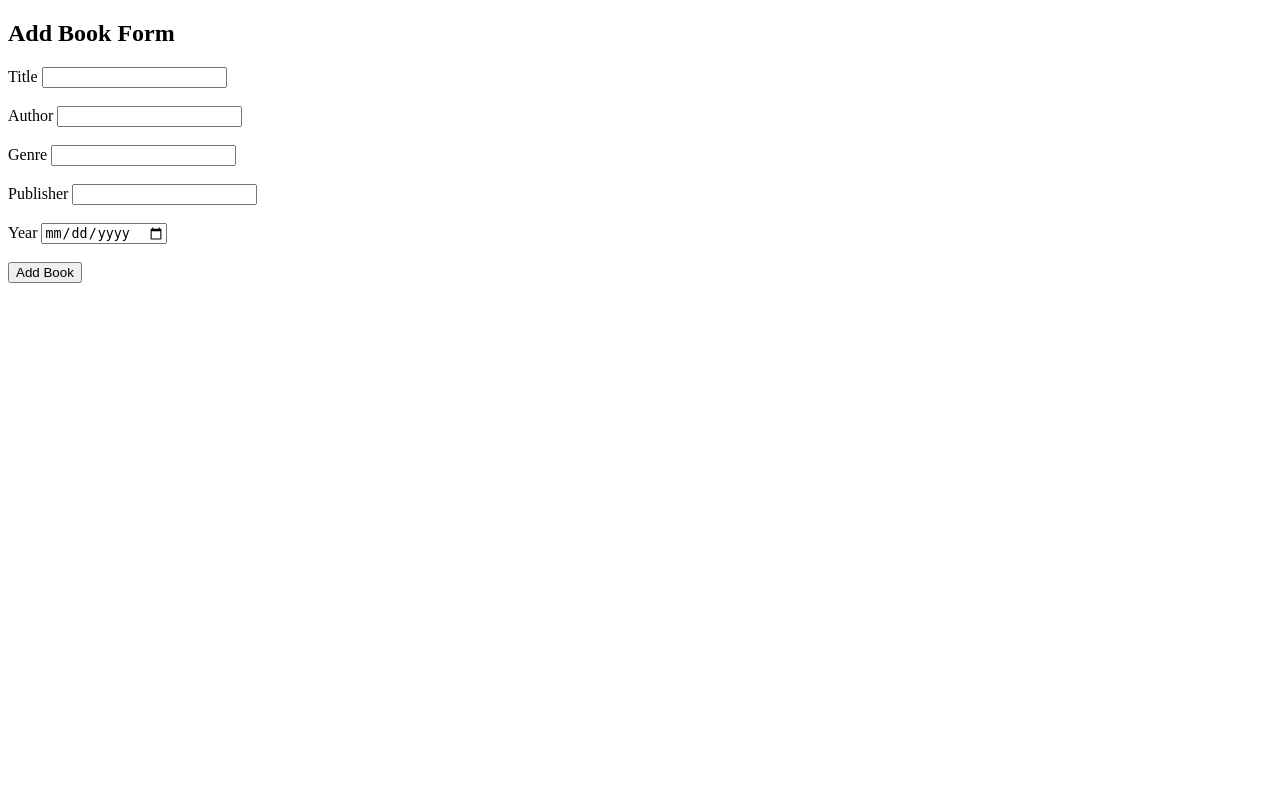
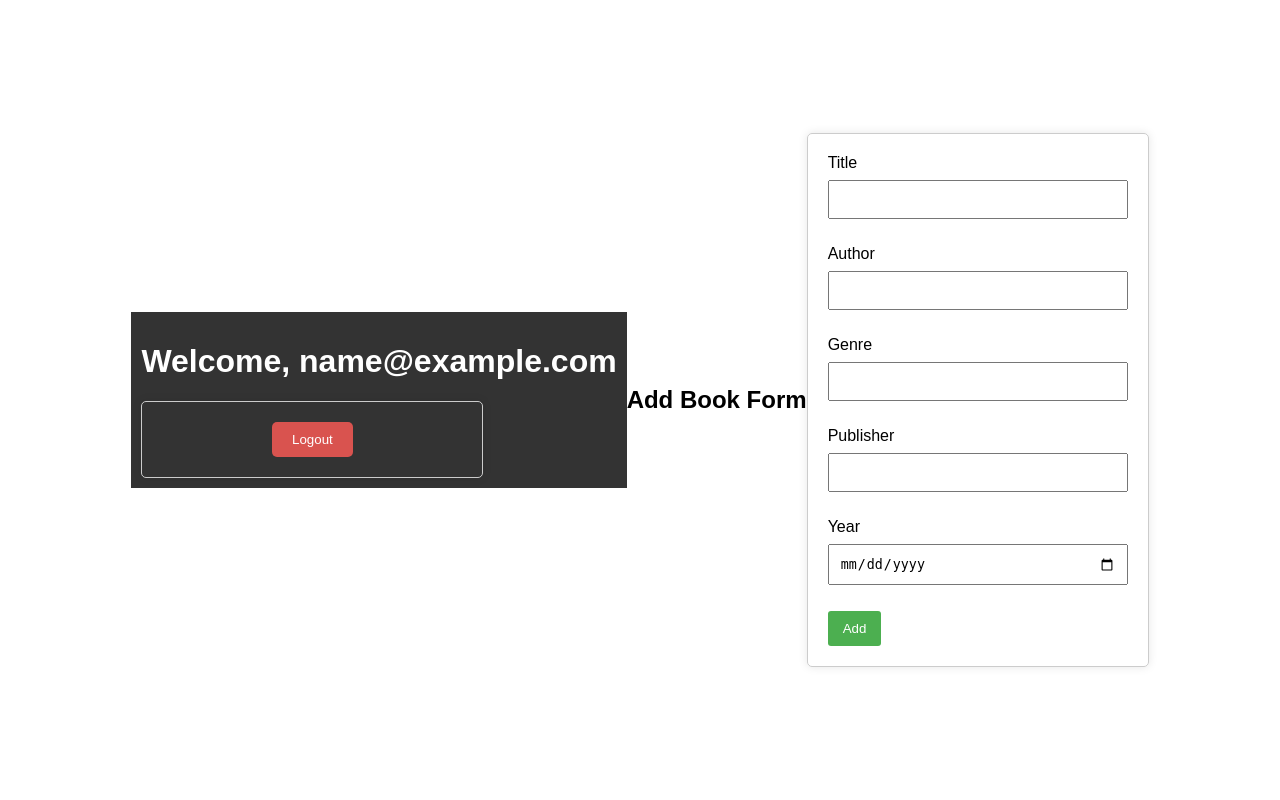
Before and after one commit to ImHimanshuAnand/B9IS123_2324_TMD2, a Flask app: page /adminform in a window 1280 px wide. Run offline with Flask 3, Linux system fonts and the light colour scheme; the visitor is signed in with stand-in values (Sample User, id 1).

Commit message:
html updation

```diff
--- a/templates/admin_form.html
+++ b/templates/admin_form.html
@@ -4,8 +4,68 @@
         <meta charset="UTF-8">
         <meta name="viewport" content="width=device-width,initial-scale=1.0">
         <title>Add Book Form</title>
+        <style>
+           body {
+            font-family: Arial, Helvetica, sans-serif;
+            display:flex;
+            align-items: center;
+            justify-content: center;
+            height:100vh;
+            margin: 0;
+           }
+           header {
+            background-color: #333;
+            color: #fff;
+            padding: 10px;
+            text-align: center;
+        }
+           form{
+            border: 1px solid #ccc;
+            padding: 20px;
+            border-radius: 5px;
+            width: 300px;
+            box-shadow: 0 0 10px rgba(0, 0, 0, 0.1);
+           }
+           input {
+            width: 100%;
+            padding: 10px;
+            margin: 8px 0;
+            box-sizing: border-box;
+            }
+            button {
+            background-color: #4caf50;
+            color: white;
+            padding: 10px 15px;
+            border: none;
+            border-radius: 3px;
+            cursor: pointer;
+            }
+
+        .logout-button {
+            margin-top: 20px;
+            text-align: center;
+        }
+
+        .logout-button button {
+            background-color: #d9534f;
+            color: #fff;
+            border: none;
+            padding: 10px 20px;
+            border-radius: 5px;
+            cursor: pointer;
+        }
+        </style>
+        </style>
 </head>
 <body>
+        <header>
+                <h1>Welcome, {{session['Email']}}</h1>
+                <div class="logout-button">
+                   <form action="{{url_for('logout')}}" method="POST">
+                      <button type="submit">Logout</button>
+                   </form>
+                </div>
+            </header>
         <h2>Add Book Form</h2>
         <form action="/adminform" method="POST">
 
@@ -24,7 +84,7 @@
             <label for="'year">Year</label>
             <input type="date" id="year" name="BookYear"><br><br>
 
-            <input type="submit" value="Add Book">
+            <button type="submit">Add</button>
 
         </form>
 </body>
```
Also changed, not shown: templates/user_form.html (+45 -1 lines).
